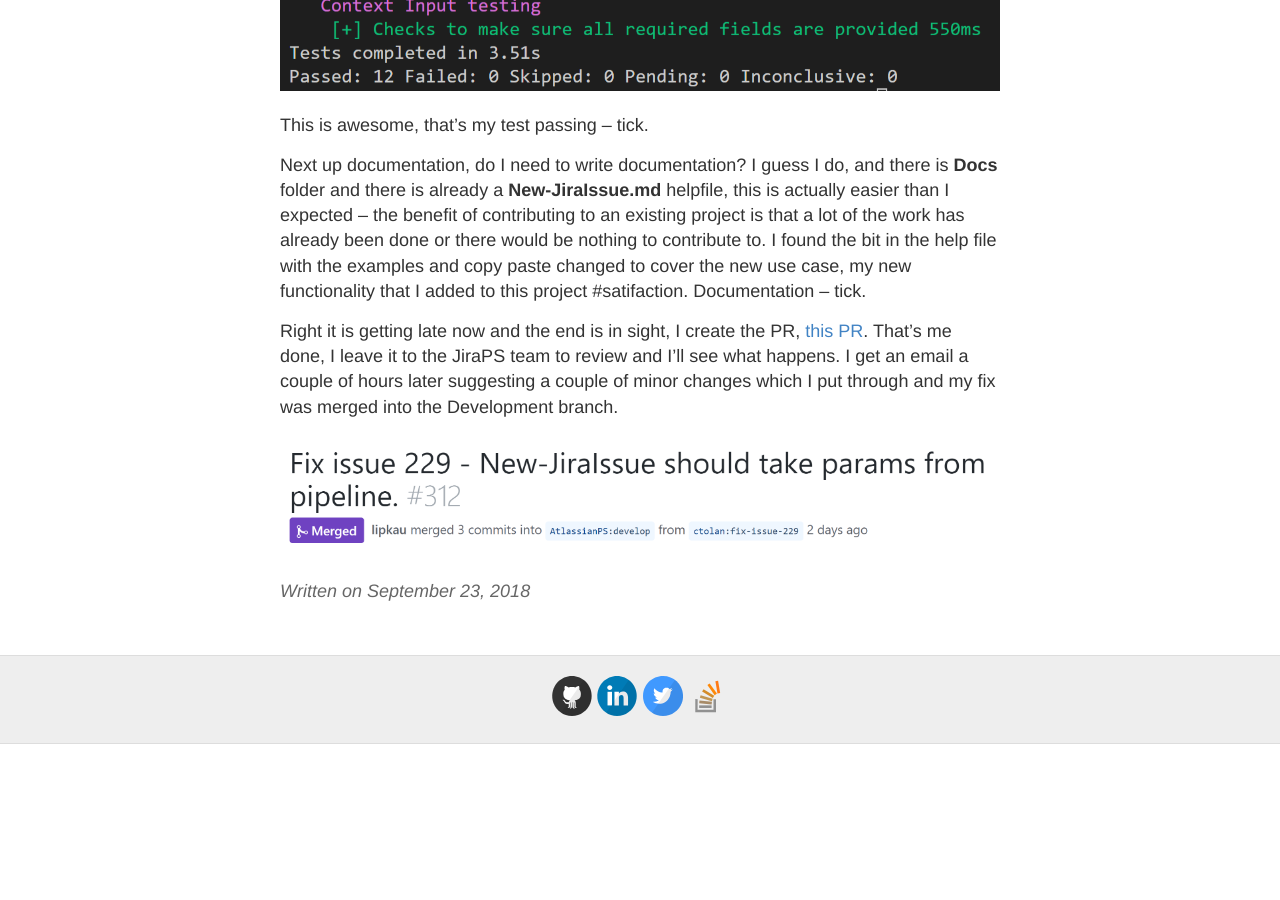
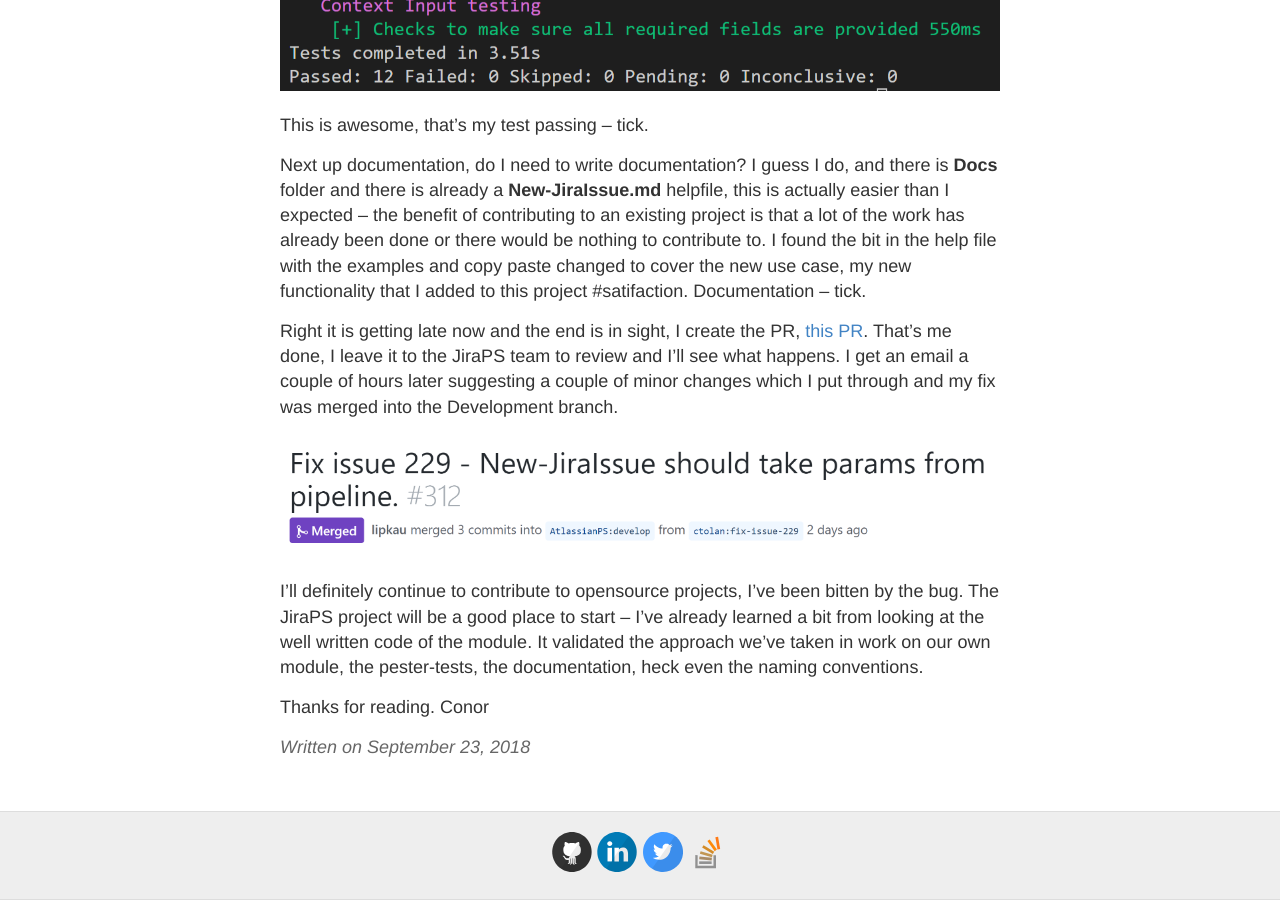
Before and after one commit to ctolan/ctolan.github.io, a Jekyll site: the page built from _posts/2018-09-23-First-Opensouce-Contribution-pt2.md, in a window 1280 px wide and 900 px high, scrolled down 2111 px. Built offline with Jekyll 4.4.1, drawn with Linux system fonts in a browser that asks for light colours; comment, search, counter and statistics services are not loaded; before the commit the page ends 2855 px from its top, so only the background shows below that.

Commit message:
signed off post better.

```diff
--- a/_posts/2018-09-23-First-Opensouce-Contribution-pt2.md
+++ b/_posts/2018-09-23-First-Opensouce-Contribution-pt2.md
@@ -47,3 +47,8 @@
 Right it is getting late now and the end is in sight, I create the PR, [this PR]( https://github.com/AtlassianPS/JiraPS/pull/312). That’s me done, I leave it to the JiraPS team to review and I’ll see what happens. I get an email a couple of hours later suggesting a couple of minor changes which I put through and my fix was merged into the Development branch.
 
 ![Merged! image]({{ site.url }}/images/Issue229-merged.PNG)
+
+I’ll definitely continue to contribute to opensource projects, I’ve been bitten by the bug. The JiraPS project will be a good place to start – I’ve already learned a bit from looking at the well written code of the module. It validated the approach we’ve taken in work on our own module, the pester-tests, the documentation, heck even the naming conventions.
+
+Thanks for reading.
+Conor
```
